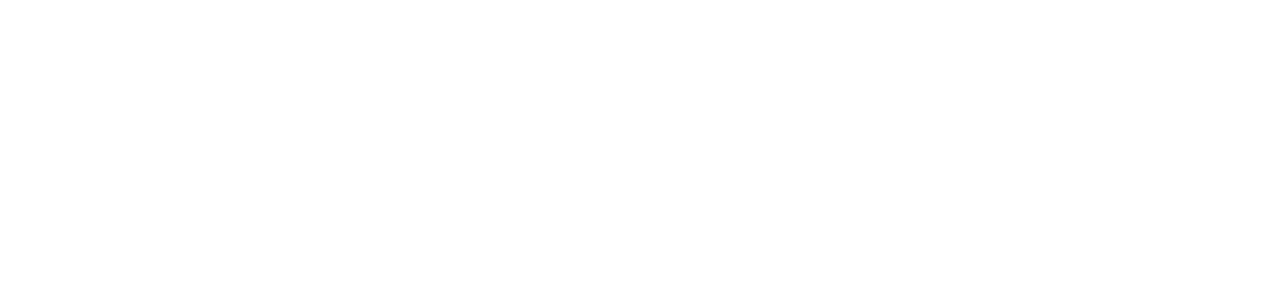
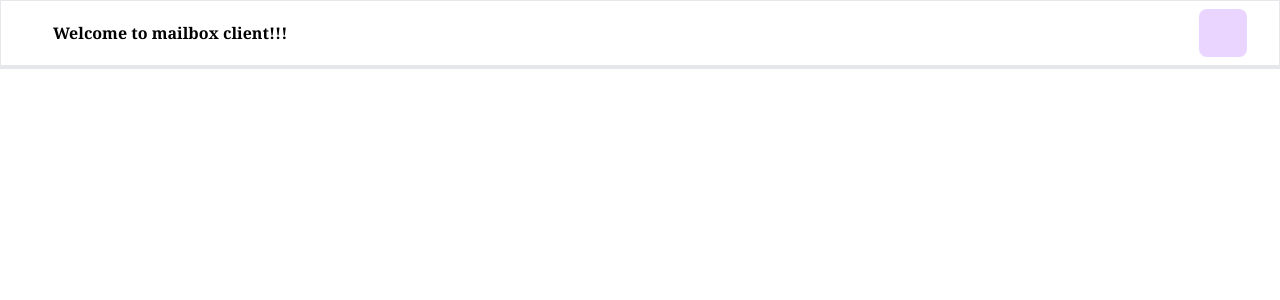
Before and after one commit to Anandsg/Mailbox-client, a React (Create React App) app: page /welcome in a window 1280 px wide. Before the commit this address had no page. Shown: the top 300 px of the page. Built offline with nearby package versions, Linux system fonts and the light colour scheme.

Commit message:
login and welcome screen

```diff
--- a/src/App.js
+++ b/src/App.js
@@ -1,6 +1,7 @@
 import React from 'react';
 import Login from './components/auth/Login';
 import { Route, BrowserRouter as Router, Routes } from 'react-router-dom';
+import Welcome from './components/pages/Welcome';
 
 const App = () => {
   return (
@@ -8,6 +9,7 @@
       <div>
         <Routes>
           <Route path="/" element={<Login />} />
+          <Route path="/welcome" element={<Welcome />} />
         </Routes>
       </div>
     </Router>
--- /dev/null
+++ b/src/components/pages/Welcome.js
@@ -0,0 +1,14 @@
+import React from 'react'
+
+const Welcome = () => {
+    return (
+        <>
+            <div className='flex justify-between px-8 border border-b-4'>
+                <p className='font-serif p-5 font-semibold'>Welcome to mailbox client!!!</p>
+                <div className='flex items-center text-md bg-purple-200 my-2 px-6 font-serif rounded-lg'>
+                </div>
+            </div>
+        </>
+    );
+}
+export default Welcome;
```
